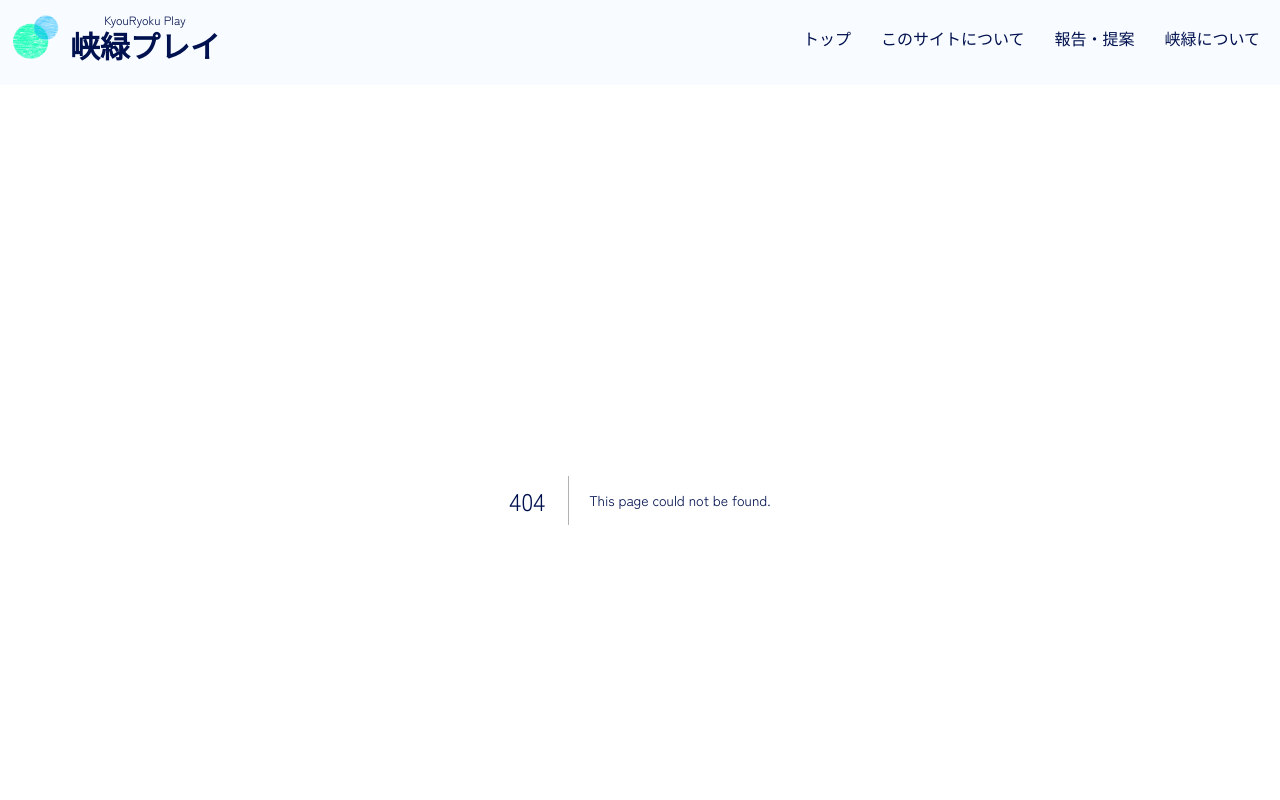
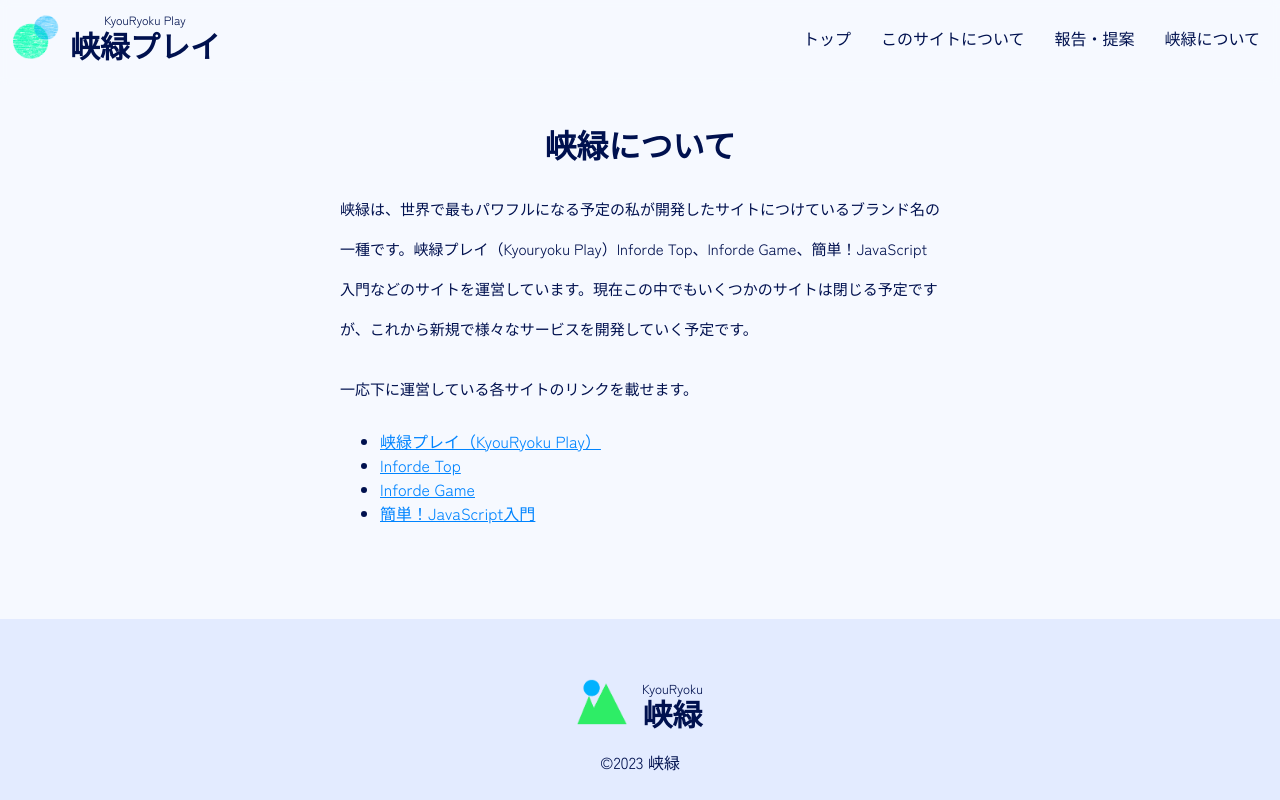
Before and after one commit to goshieta/kyouryoku-play, a Next.js app: page /additional/aboutkyouryoku in a window 1280 px wide. Before the commit this address had no page. Shown: the top 800 px of the page. Built offline with nearby package versions, Linux system fonts and the light colour scheme.

Commit message:
サイト情報について書かれたページを作成

```diff
--- a/components/Header.tsx
+++ b/components/Header.tsx
@@ -6,9 +6,9 @@ export default function Header() {
     <>
       {" "}
       <Link href="/">トップ</Link>
-      <Link href="">このサイトについて</Link>
-      <Link href="">報告・提案</Link>
-      <Link href="">峡緑について</Link>
+      <Link href="/additional/about">このサイトについて</Link>
+      <Link href="/additional/report">報告・提案</Link>
+      <Link href="/additional/aboutkyouryoku">峡緑について</Link>
     </>
   );
 
--- /dev/null
+++ b/pages/additional/aboutkyouryoku.tsx
@@ -0,0 +1,40 @@
+import Head from "next/head";
+
+export default function aboutkyouryoku() {
+  return (
+    <>
+      <Head>
+        <title>峡緑について - 峡緑プレイ</title>
+      </Head>
+      <div className="explainArea">
+        <h1>峡緑について</h1>
+        <p>
+          峡緑は、世界で最もパワフルになる予定の私が開発したサイトにつけているブランド名の一種です。峡緑プレイ（Kyouryoku
+          Play）Inforde Top、Inforde
+          Game、簡単！JavaScript入門などのサイトを運営しています。現在この中でもいくつかのサイトは閉じる予定ですが、これから新規で様々なサービスを開発していく予定です。
+        </p>
+        <p>一応下に運営している各サイトのリンクを載せます。</p>
+        <ul>
+          <li>
+            <a href="/">峡緑プレイ（KyouRyoku Play）</a>
+          </li>
+          <li>
+            <a href="https://iyqzbugtwfgzyugaybuxxa.on.drv.tw/Indorde%20top/InT.html">
+              Inforde Top
+            </a>
+          </li>
+          <li>
+            <a href="https://iyqzbugtwfgzyugaybuxxa.on.drv.tw/Indorde%20top/InT/Ing/Ing.html">
+              Inforde Game
+            </a>
+          </li>
+          <li>
+            <a href="https://iyqzbugtwfgzyugaybuxxa.on.drv.tw/Indorde%20top/InT/%E7%B0%A1%E5%8D%98!%E8%AA%B0%E3%81%A7%E3%82%82!Javascript%E5%85%A5%E9%96%80/%E5%85%A5%E9%96%80.html">
+              簡単！JavaScript入門
+            </a>
+          </li>
+        </ul>
+      </div>
+    </>
+  );
+}
--- a/styles/globals.css
+++ b/styles/globals.css
@@ -53,3 +53,28 @@ body {
   margin: 0 10px;
   padding-top: 100px;
 }
+
+/*記述エリア*/
+.explainArea {
+  max-width: 600px;
+  margin: 20px auto;
+}
+.explainArea a {
+  color: var(--link-color);
+}
+.explainArea p {
+  line-height: 40px;
+  font-size: 15px;
+  margin: 20px 0;
+}
+.explainArea h1 {
+  text-align: center;
+}
+.explainArea h2 {
+  margin-top: 50px;
+}
+@media screen and (max-width: 640px) {
+  .explainArea {
+    margin: 20px;
+  }
+}
```
Also changed, not shown: pages/additional/about.tsx (added, +51 -0 lines), pages/additional/report.tsx (added, +32 -0 lines).
